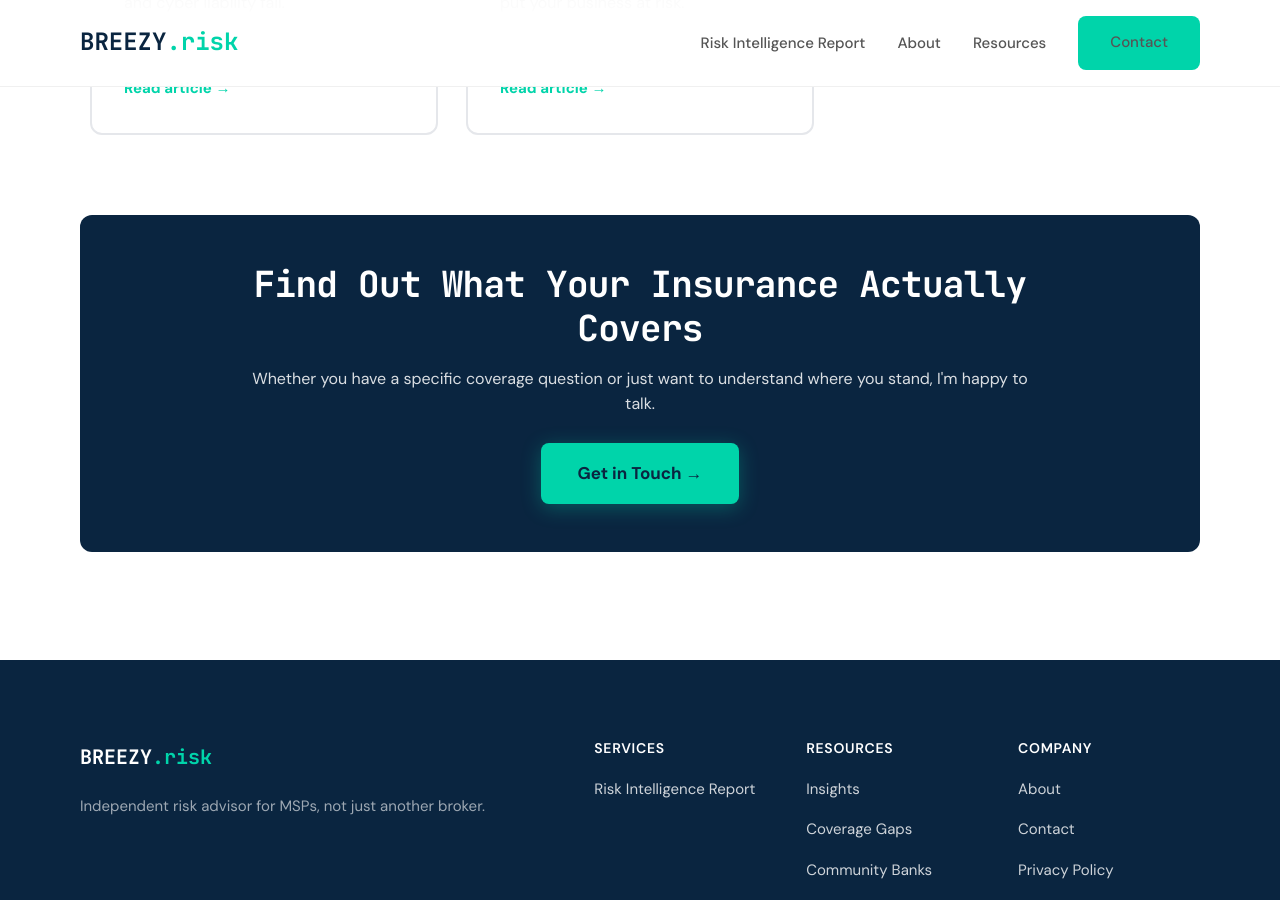
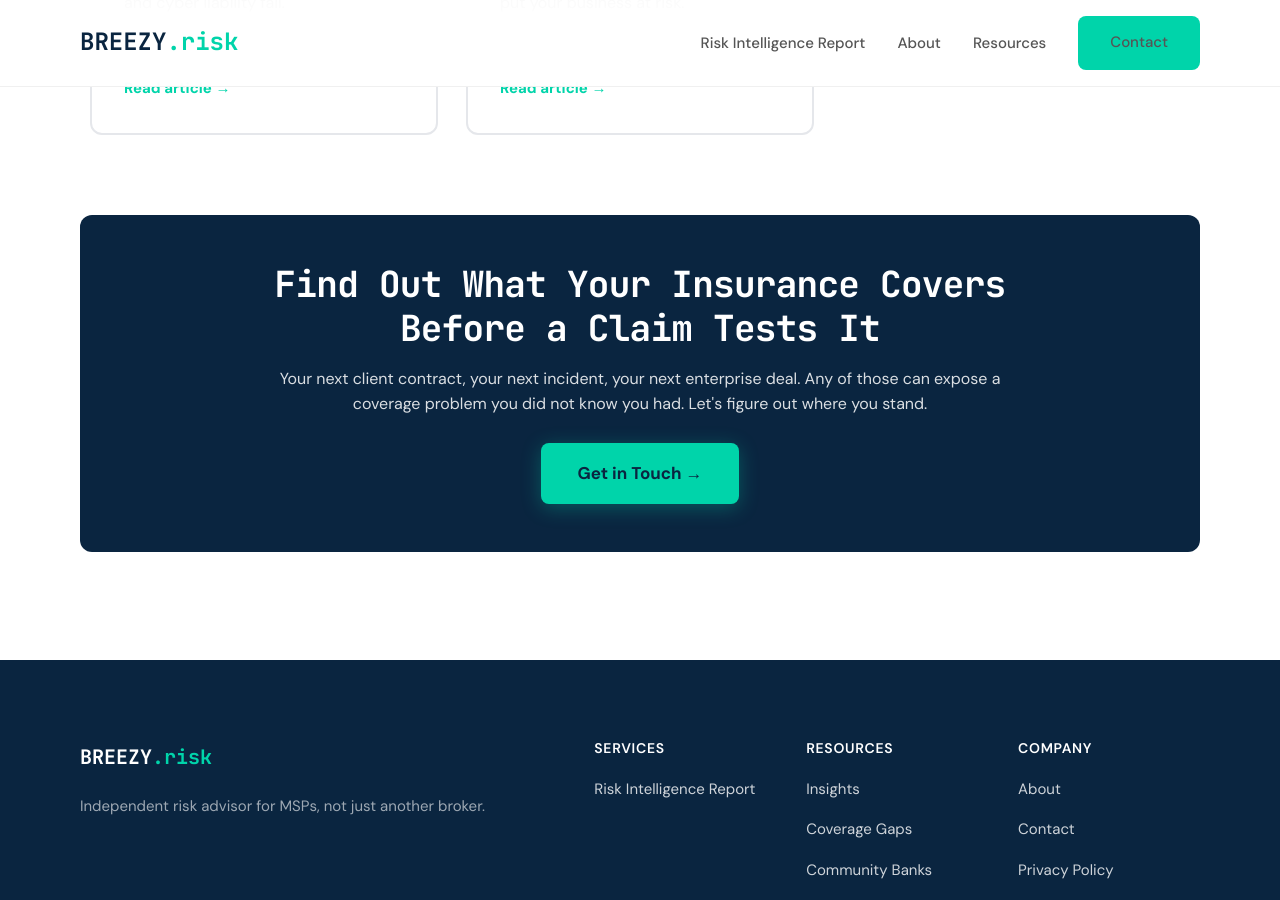
Before and after one commit to joeproe1/breezyins.com, a Jekyll site: the page built from insights.html, in a window 1280 px wide and 900 px high, scrolled down 2988 px. Built offline with Jekyll 4.4.1, drawn with Linux system fonts in a browser that asks for light colours.

Commit message:
Update Insights CTA to match homepage language
Co-Authored-By: Claude Opus 4.6 <noreply@anthropic.com>

```diff
--- a/insights.html
+++ b/insights.html
@@ -102,7 +102,7 @@ permalink: /insights/
     </div>
 </section>
 
-{% include cta-banner.html %}
+{% include cta-banner.html title="Find Out What Your Insurance Covers Before a Claim Tests It" subtitle="Your next client contract, your next incident, your next enterprise deal. Any of those can expose a coverage problem you did not know you had. Let's figure out where you stand." %}
 
 <script>
 (function() {
```
